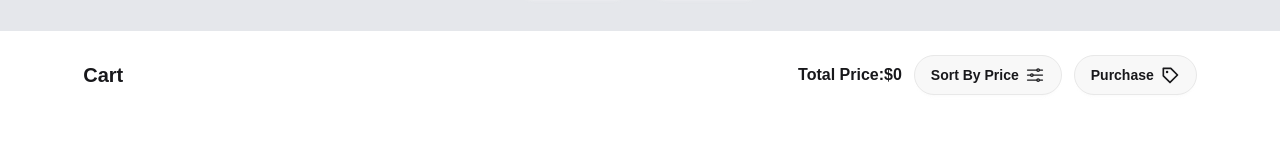
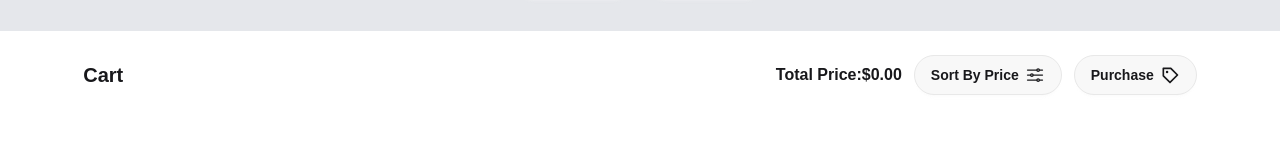
Before and after one commit to mehedihasan101101/ryzerX-rigs-project-19, a React (Vite) app: page /dashboard/cart in a window 1280 px wide. Shown: the part 317-470 px from the top of the page. Built offline with nearby package versions, Linux system fonts and the light colour scheme.

Commit message:
total price of dashboard cart section issue fixed

```diff
--- a/src/components/dashboard/CartSection.jsx
+++ b/src/components/dashboard/CartSection.jsx
@@ -27,7 +27,7 @@ const CartSection = () => {
             <div className=" flex items-center justify-between ">
                 <h3 className="font-bold text-xl">Cart</h3>
                 <div className='flex items-center gap-3'>
-                    <h3 className="font-bold md:block hidden ">Total Price:${total}</h3>
+                    <h3 className="font-bold md:block hidden ">Total Price:${total.toFixed(2)}</h3>
 
                     <Link onClick={sortByPrice} className='btn rounded-4xl'>Sort By Price <IoOptionsOutline className="text-xl"></IoOptionsOutline></Link>
                     <Link className='btn rounded-4xl'>Purchase <BiPurchaseTag className="text-xl"></BiPurchaseTag></Link>
```
